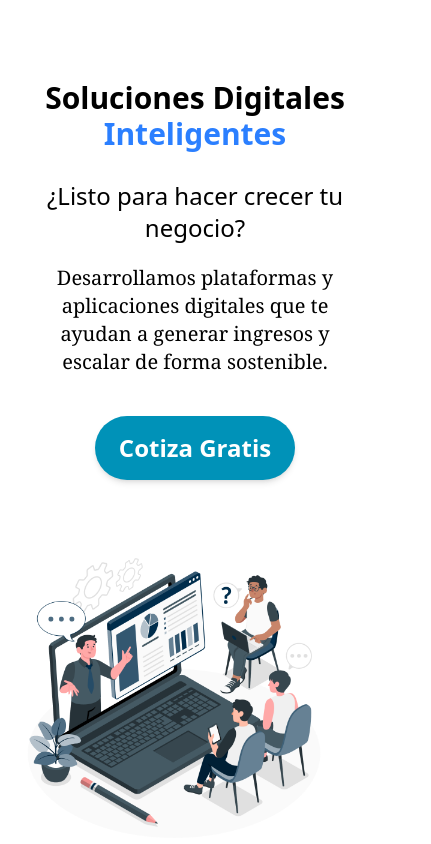
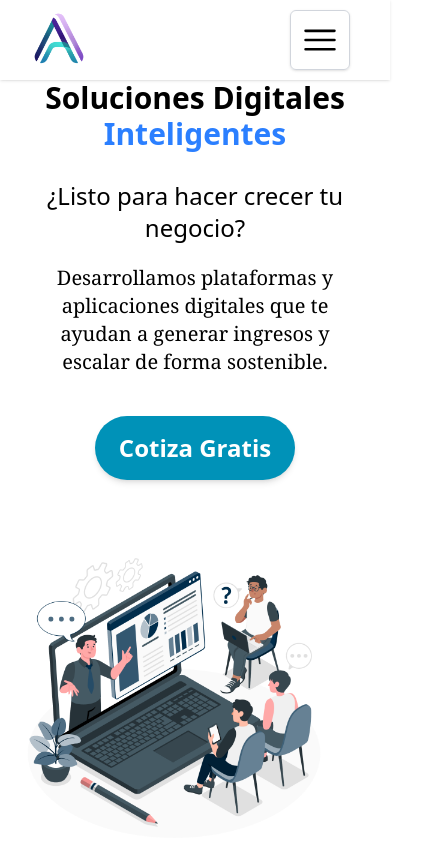
Before and after one commit to johnDev-90/aitera-tech, a Next.js app: page / in a window 390 px wide. Shown: the top 844 px of the page, 431 px wide, since content can reach past the window. Built offline with nearby package versions, Linux system fonts and the light colour scheme.

Commit message:
Core: Make Navbar responsive for different divices

```diff
--- a/src/app/components/Navbar.tsx
+++ b/src/app/components/Navbar.tsx
@@ -2,10 +2,15 @@ import React from "react";
 import Image from "next/image";
 import ButtonCta1 from "./ui/ButtonCta1";
 
-const Navbar = () => {
+type NavarProps = {
+  setToggle: React.Dispatch<React.SetStateAction<boolean>>;
+  toggle: boolean;
+};
+
+const Navbar = ({ setToggle }: NavarProps) => {
   return (
-    <nav className="w-full fixed top-0 left-0 bg-white/80 backdrop-blur-sm shadow-sm z-50">
-      <div className=" hidden max-w-7xl mx-auto md:flex items-center justify-between h-20 px-6 font-sans">
+    <nav className=" w-full fixed top-0 left-0 bg-white/80 backdrop-blur-sm shadow-sm z-50">
+      <div className="flex flex-row max-w-7xl mx-auto items-center justify-between h-20 px-6 font-sans">
         <Image
           src="/logo.png"
           alt="logo"
@@ -15,7 +20,27 @@ const Navbar = () => {
           className="object-contain cursor-pointer"
         />
 
-        <div className="flex gap-6 font-semibold">
+        <div
+          onClick={(e) => setToggle(true)}
+          className="w-full md:hidden flex justify-end p-4"
+        >
+          <svg
+            xmlns="http://www.w3.org/2000/svg"
+            fill="none"
+            viewBox="0 0 24 24"
+            stroke-width="1.5"
+            stroke="currentColor"
+            className="size-15 border border-gray-300 rounded-md shadow p-2"
+          >
+            <path
+              stroke-linecap="round"
+              stroke-linejoin="round"
+              d="M3.75 6.75h16.5M3.75 12h16.5m-16.5 5.25h16.5"
+            />
+          </svg>
+        </div>
+
+        <div className="hidden md:flex gap-6 font-semibold">
           <a href="#home" className="hover:text-cyan-700">
             Home
           </a>
--- a/src/app/components/ui/ButtonCta1.tsx
+++ b/src/app/components/ui/ButtonCta1.tsx
@@ -3,7 +3,7 @@ import { ButtonProps_Type } from "@/app/types/types";
 
 const ButtonCta1 = ({ text }: ButtonProps_Type) => {
   return (
-    <button className="bg-cyan-800 text-white px-6 py-2 rounded-full font-semibold hover:bg-cyan-700 transition">
+    <button className="hidden md:flex bg-cyan-800 text-white px-6 py-2 rounded-full font-semibold hover:bg-cyan-700 transition">
       {text}
     </button>
   );
--- a/src/app/components/ui/Footer.tsx
+++ b/src/app/components/ui/Footer.tsx
@@ -4,8 +4,8 @@ import IconesFooter from "./IconesFooter";
 
 const Footer = () => {
   return (
-    <footer className="w-full grid grid-cols-2 mt-55 md:p-8 md:mt-0 md:flex md:flex-col md:justify-center md:gap-8 h-80 bg-gray-100  ">
-      <div className="w-full flex justify-center gap-16">
+    <footer className="w-full flex flex-col justify-around items-center mt-55 md:p-8 md:mt-0 md:flex md:flex-col md:justify-center md:gap-8 h-80 bg-gray-100  ">
+      <div className="w-full hidden md:flex justify-center gap-16">
         <Link
           className="hover:text-cyan-700 font-semibold transition-all"
           href={"#"}
--- a/src/app/components/ui/IconesFooter.tsx
+++ b/src/app/components/ui/IconesFooter.tsx
@@ -4,7 +4,7 @@ import Link from "next/link";
 const IconesFooter = () => {
   return (
     <div>
-      <div className="w-full flex justify-center gap-16">
+      <div className="w-full grid grid-cols-2 md:flex justify-center gap-16">
         <Link className=" transition-all  " href={"#"}>
           <svg
             xmlns="http://www.w3.org/2000/svg"
--- /dev/null
+++ b/src/app/components/ui/NavbartMobile.tsx
@@ -0,0 +1,65 @@
+import React from "react";
+import Image from "next/image";
+
+type NavarProps = {
+  setToggle: React.Dispatch<React.SetStateAction<boolean>>;
+  toggle: boolean;
+};
+
+const NavbartMobile = ({ setToggle, toggle }: NavarProps) => {
+  return (
+    <nav
+      className={` ${toggle ? "translate-x-0" : "-translate-x-full"} md:hidden fixed top-0 left-0 z-50 h-screen w-[80%] max-w-xs bg-gray-900 text-white opacity-90 transition-transform duration-500 ease-in-out `}
+    >
+      <div className="w-full flex  justify-end p-4">
+        <span
+          onClick={(e) => setToggle(false)}
+          className="font-bold text-3xl p-2 shadow cursor-pointer"
+        >
+          X
+        </span>
+      </div>
+
+      <div className=" w-full h-[35rem] text-xl p-8 flex flex-col justify-evenly gap-6 font-semibold">
+        <a
+          onClick={(e) => setToggle(false)}
+          href="#home"
+          className="hover:text-cyan-700"
+        >
+          Home
+        </a>
+        <a
+          onClick={(e) => setToggle(false)}
+          href="#solutions"
+          className="hover:text-cyan-700"
+        >
+          Solutions
+        </a>
+
+        <a
+          onClick={(e) => setToggle(false)}
+          href="#services"
+          className="hover:text-cyan-700"
+        >
+          Servicios
+        </a>
+        <a
+          onClick={(e) => setToggle(false)}
+          href="#about"
+          className="hover:text-cyan-700"
+        >
+          About Us
+        </a>
+        <a
+          onClick={(e) => setToggle(false)}
+          href="#contact"
+          className="hover:text-cyan-700"
+        >
+          Contact Us
+        </a>
+      </div>
+    </nav>
+  );
+};
+
+export default NavbartMobile;
--- a/src/app/page.tsx
+++ b/src/app/page.tsx
@@ -1,16 +1,21 @@
 "use client";
+
+import { useState } from "react";
 import ContactUs from "./components/sections/ContactUs";
 import Navbar from "./components/Navbar";
+import NavbartMobile from "./components/ui/NavbartMobile";
 import Hero from "./components/sections/Hero";
 import Solutions from "./components/sections/Solutions";
 import Services from "./components/sections/Services";
 import Footer from "./components/ui/Footer";
 
 export default function Home() {
+  const [toggle, setToggle] = useState<boolean>(false);
   return (
     <div className="bg-[#ffffff] w-full max-w-full mx-auto px-6">
       <header>
-        <Navbar />
+        <Navbar setToggle={setToggle} toggle={toggle} />
+        <NavbartMobile setToggle={setToggle} toggle={toggle} />
       </header>
       <main className="pt-4">
         <Hero />
```
